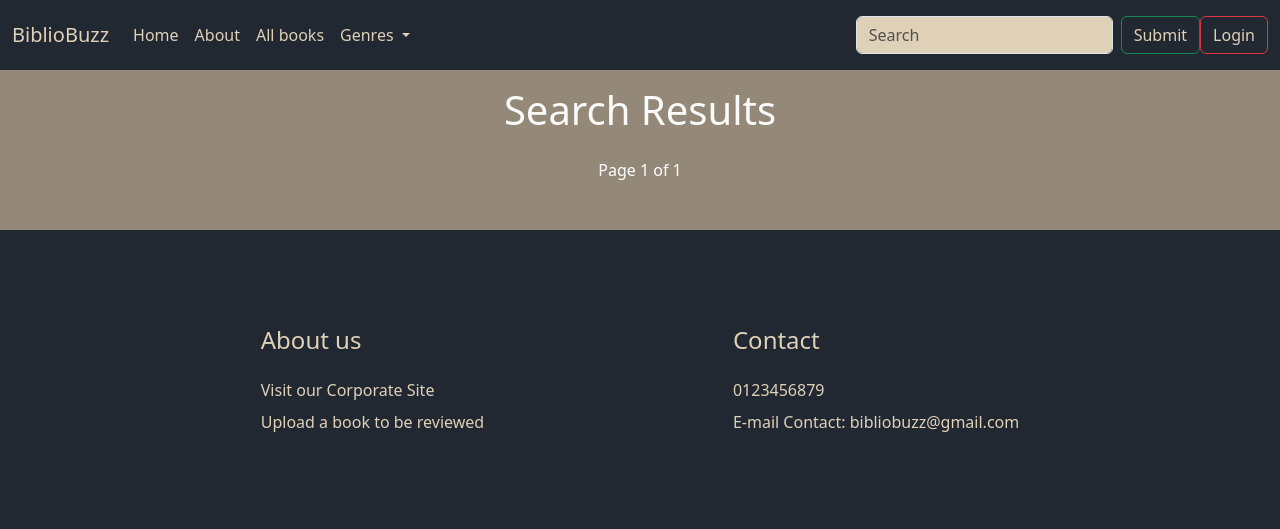
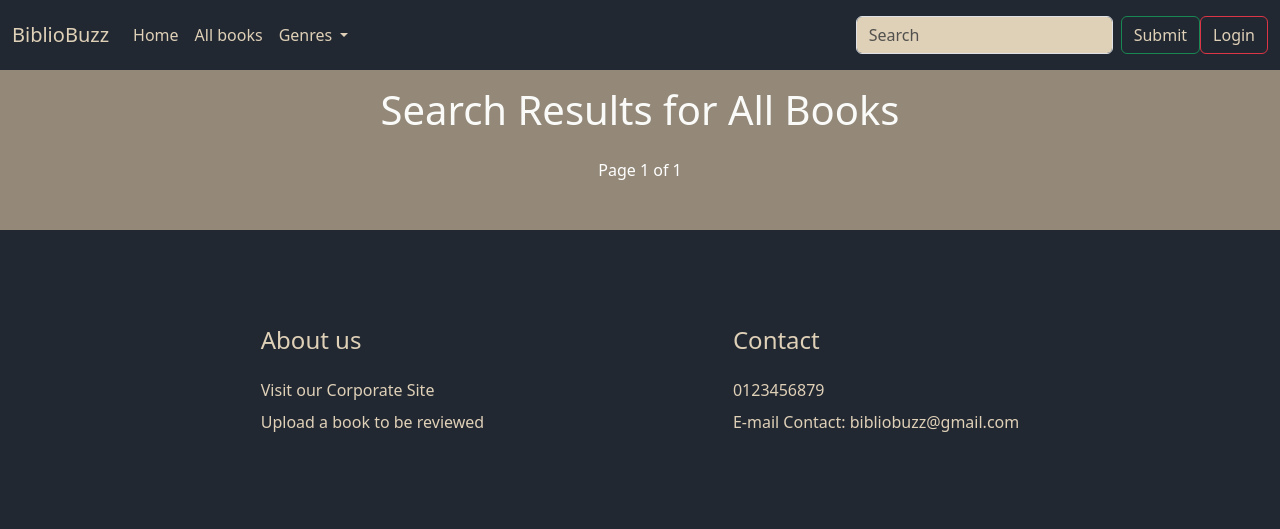
Before and after one commit to Surja11/BiblioBuzz, a Django app: page /allBooks/ in a window 1280 px wide. Shown: the top 529 px of the page. Run offline with Django 5.2, Linux system fonts and the light colour scheme; data that the repository does not hold is empty.

Commit message:
Edited base and search views

```diff
--- a/review/views.py
+++ b/review/views.py
@@ -127,7 +127,7 @@ def searchBooks(request):
     page_obj = paginator.get_page(page_number)
 
 
-    return render(request, 'review/searchResults.html',{'page_obj': page_obj,'search': search})
+    return render(request, 'review/searchResults.html',{'page_obj': page_obj,'title': search})
 
 def booksByGenre(request,genre_name):
   genre = Genre.objects.get(genre_name__iexact = genre_name)
@@ -218,9 +218,9 @@ def deleteReview(request, review_id):
 
 
 def  allBooks(request):
-  books = Book.objects.all().order_by('published_date')
+  books = Book.objects.all().order_by('-published_date')
   paginator = Paginator(books, per_page=12,orphans=1)
   page_number = request.GET.get('page')
   page_obj = paginator.get_page(page_number)
   return render(request, 'review/searchResults.html',{'page_obj':page_obj,
-    'books': books})
+    'books': books,'title':'All Books'})
--- a/templates/base.html
+++ b/templates/base.html
@@ -21,10 +21,6 @@
       <ul class="navbar-nav me-auto mb-2 mb-lg-0 ">
         <li class="nav-item">
           <a class="nav-link active" style="color: #DFD0B8;" aria-current="page" href="{%url 'home'%}">Home</a>
-        </li>
-        <li class="nav-item">
-          <a class="nav-link active"
-          style="color: #DFD0B8;" aria-current="page" href="#">About</a>
         </li>
 
 
--- a/templates/review/searchResults.html
+++ b/templates/review/searchResults.html
@@ -5,7 +5,7 @@
 {% block title %}searchResults{% endblock title %}
 {% block body %}
 
-<h1 class="text-center mt-3" style="color: #fafbf9;">Search Results</h1>
+<h1 class="text-center mt-3" style="color: #fafbf9;">Search Results for {{title}}</h1>
 <div class="container mt-4 rounded" style="background-color: #948979;">
     <div class="row">
         {% for book in page_obj %}
```
